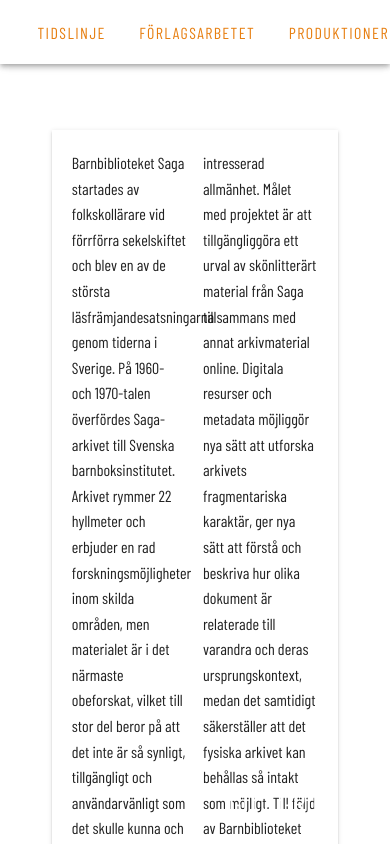
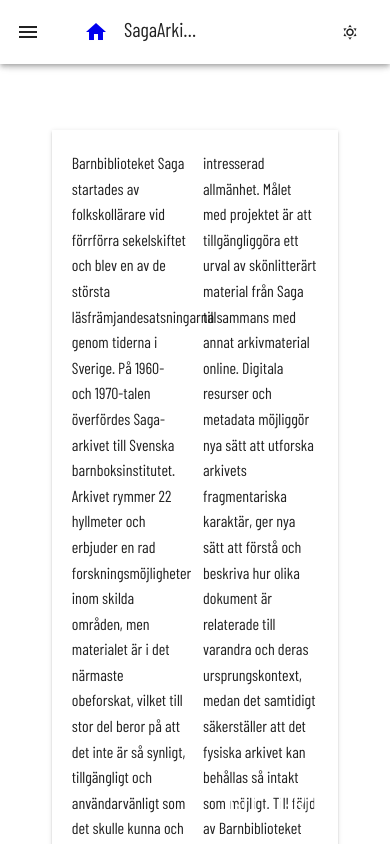
Before and after one commit to gu-gridh/saga-frontend, a Vue app: page / in a window 390 px wide. Shown: the top 844 px of the page. Built offline with nearby package versions, Linux system fonts and the light colour scheme; a web font is replaced by a local one.

Commit message:
Added navigation for mobile

```diff
--- a/src/App.vue
+++ b/src/App.vue
@@ -1,6 +1,19 @@
 <template>
-  <v-app :theme="theme">
-    <v-app-bar class="main-nav">
+  <v-app :theme="theme" >
+    <!--if mobile. use navigation drawer-->
+    <v-app-bar v-if="width < 1000">
+      <v-app-bar-nav-icon @click="drawer = !drawer"></v-app-bar-nav-icon>
+      <v-toolbar-title><router-link to="/"><v-btn icon="mdi-home"></v-btn></router-link> SagaArkivet</v-toolbar-title>
+      <v-spacer></v-spacer>
+      <v-btn
+          :prepend-icon="theme === 'light' ? 'mdi-weather-sunny' : 'mdi-weather-night'"
+          slim
+          @click="onClick"
+        ></v-btn>
+
+    </v-app-bar>
+    <!--if desktop, use regular app bar-->
+    <v-app-bar app class="main-nav" v-else>
       <v-toolbar-title><router-link to="/"><v-btn icon="mdi-home"></v-btn></router-link> SagaArkivet</v-toolbar-title>
       <router-link to="/tidslinje"><v-btn>Tidslinje</v-btn></router-link>
       <v-btn>Förlagsarbetet</v-btn>
@@ -15,24 +28,50 @@
     </v-app-bar>
     <v-main class="">
       <div class="main">
+        <!-- nav drawer if mobile-->
+         <v-navigation-drawer v-model="drawer" app v-if="width < 1000">
+          <v-list>
+            <v-list-item>
+              <v-list-item-content>
+                <v-list-item-title>Tidslinje</v-list-item-title>
+              </v-list-item-content>
+            </v-list-item>
+            <v-list-item>
+              <v-list-item-content>
+                <v-list-item-title>Produktioner</v-list-item-title>
+              </v-list-item-content>
+            </v-list-item>
+          </v-list>
+        </v-navigation-drawer>
         <RouterView />
       </div>
     </v-main>
-    <Footer/>
+    <Footer />
   </v-app>
 </template>
 
 <script setup lang="ts">
-import { ref } from 'vue';
+import { onMounted, ref } from 'vue';
 import {RouterView } from 'vue-router'
-import Footer from './components/Footer.vue'
+import { useDisplay } from 'vuetify'
+import Footer from '@/components/Footer.vue'
 
 const theme = ref('light')
+const drawer = ref(false)
 
 const onClick = () => {
   theme.value = theme.value === 'light' ? 'dark' : 'light'
 }
 
+const { mobile, width } = useDisplay()
+
+onMounted(() => {
+  console.log(width.value)
+  if (mobile.value) {
+    drawer.value = true
+    console.log('Mobile device detected')
+  }
+})
 
 </script>
 
--- a/src/components/Footer.vue
+++ b/src/components/Footer.vue
@@ -22,8 +22,7 @@
     </footer>
   </template>
 
-  <script setup>
-  import { ref } from 'vue';
+  <script setup lang="ts">
 
   const downloadData = async () => {
     let url = 'https://diana.dh.gu.se/api/etruscantombs/geojson/place/?page_size=100';
@@ -38,7 +37,7 @@
         const pageData = await response.json();
         pageNumber++;
 
-        triggerDownload(pageData.features, `EtruscanTombsData_${pageNumber}.json`);
+        //triggerDownload(pageData.features, `EtruscanTombsData_${pageNumber}.json`);
 
         url = pageData.next ? pageData.next.replace(/^http:/, 'https:') : null;
       }
@@ -47,17 +46,17 @@
     }
   };
 
-  const triggerDownload = (data, filename) => {
-    const jsonBlob = new Blob([JSON.stringify(data)], { type: 'application/json' });
-    const downloadUrl = window.URL.createObjectURL(jsonBlob);
-    const link = document.createElement('a');
-    link.href = downloadUrl;
-    link.download = filename;
-    document.body.appendChild(link);
-    link.click();
-    document.body.removeChild(link);
-    window.URL.revokeObjectURL(downloadUrl);
-  };
+//   const triggerDownload = (data, filename) => {
+//     const jsonBlob = new Blob([JSON.stringify(data)], { type: 'application/json' });
+//     const downloadUrl = window.URL.createObjectURL(jsonBlob);
+//     const link = document.createElement('a');
+//     link.href = downloadUrl;
+//     link.download = filename;
+//     document.body.appendChild(link);
+//     link.click();
+//     document.body.removeChild(link);
+//     window.URL.revokeObjectURL(downloadUrl);
+//   };
   </script>
 
   <style scoped>
```
